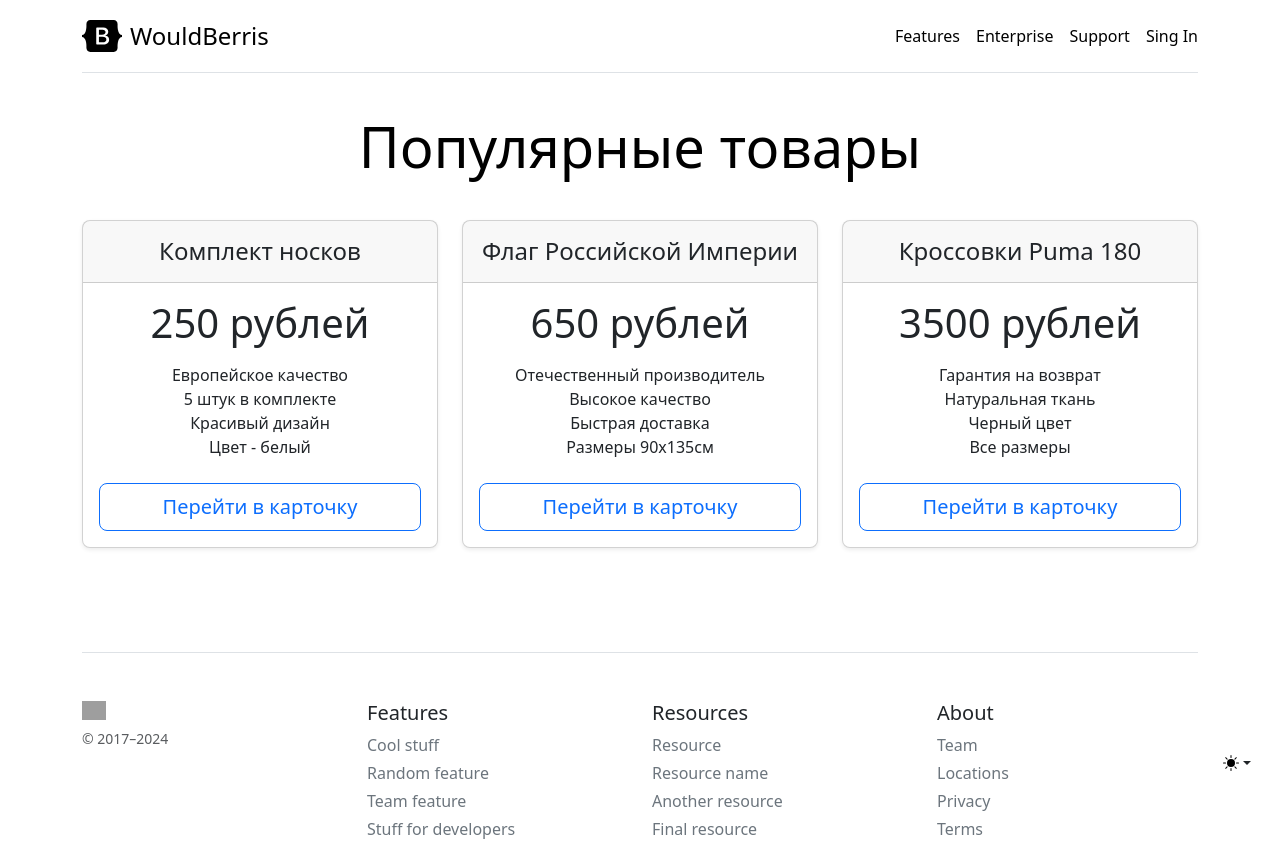
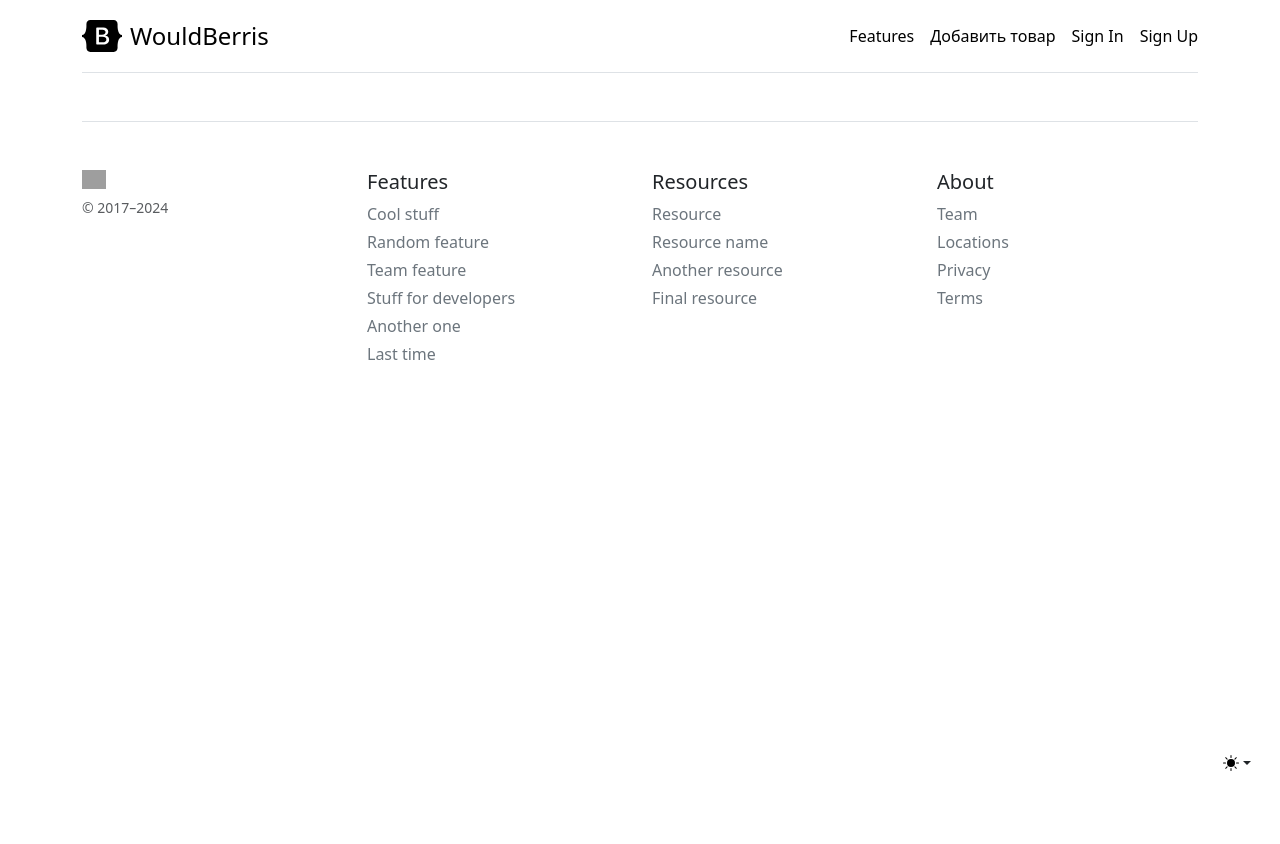
Before and after one commit to SpicinAnton/WEB_SITE22, a Flask app: page / in a window 1280 px wide. Shown: the top 844 px of the page. After the commit the page ends 771 px from the top, so only its background shows below. Run offline with Flask 3, Linux system fonts and the light colour scheme; some libraries are stand-ins or nearby versions; grey boxes are pictures that could not be loaded.

Commit message:
Update base.html

```diff
--- a/templates/base.html
+++ b/templates/base.html
@@ -76,83 +76,21 @@
 
       <nav class="d-inline-flex mt-2 mt-md-0 ms-md-auto">
         <a class="me-3 py-2 link-body-emphasis text-decoration-none" href="#">Features</a>
-        <a class="me-3 py-2 link-body-emphasis text-decoration-none" href="#">Enterprise</a>
-        <a class="me-3 py-2 link-body-emphasis text-decoration-none" href="#">Support</a>
-          <a class="py-2 link-body-emphasis text-decoration-none" href="register">Sing In</a>
+        <a class="me-3 py-2 link-body-emphasis text-decoration-none" href="add">Добавить товар</a>
+        <a class="me-3 py-2 link-body-emphasis text-decoration-none" href="login">Sign In</a>
+          <a class="py-2 link-body-emphasis text-decoration-none" href="register">Sign Up</a>
       </nav>
 
     </div>
-    <div class="pricing-header p-3 pb-md-4 mx-auto text-center">
-      <h1 class="display-4 fw-normal text-body-emphasis">Популярные товары</h1>
-      <p class="fs-5 text-body-secondary"></p>
-    </div>
+
   </header>
-
-  <main>
-    <div class="row row-cols-1 row-cols-md-3 mb-3 text-center">
-      <div class="col">
-        <div class="card mb-4 rounded-3 shadow-sm">
-          <div class="card-header py-3">
-            <h4 class="my-0 fw-normal">Комплект носков</h4>
-          </div>
-          <div class="card-body">
-            <h1 class="card-title pricing-card-title">250 рублей<small class="text-body-secondary fw-light"></small></h1>
-            <ul class="list-unstyled mt-3 mb-4">
-              <li>Европейское качество</li>
-              <li>5 штук в комплекте</li>
-              <li>Красивый дизайн</li>
-              <li>Цвет - белый</li>
-            </ul>
-            <button type="button" class="w-100 btn btn-lg btn-outline-primary">Перейти в карточку</button>
-          </div>
-        </div>
-      </div>
-      <div class="col">
-        <div class="card mb-4 rounded-3 shadow-sm">
-          <div class="card-header py-3">
-            <h4 class="my-0 fw-normal">Флаг Российской Империи</h4>
-          </div>
-          <div class="card-body">
-            <h1 class="card-title pricing-card-title">650 рублей<small class="text-body-secondary fw-light"></small></h1>
-            <ul class="list-unstyled mt-3 mb-4">
-              <li>Отечественный производитель</li>
-              <li>Высокое качество</li>
-              <li>Быстрая доставка</li>
-              <li>Размеры 90x135см</li>
-            </ul>
-            <button type="button" class="w-100 btn btn-lg btn-outline-primary">Перейти в карточку</button>
-          </div>
-        </div>
-      </div>
-      <div class="col">
-        <div class="card mb-4 rounded-3 shadow-sm">
-          <div class="card-header py-3">
-            <h4 class="my-0 fw-normal">Кроссовки Puma 180</h4>
-          </div>
-          <div class="card-body">
-            <h1 class="card-title pricing-card-title">3500 рублей<small class="text-body-secondary fw-light"></small></h1>
-            <ul class="list-unstyled mt-3 mb-4">
-              <li>Гарантия на возврат</li>
-              <li>Натуральная ткань</li>
-              <li>Черный цвет</li>
-              <li>Все размеры</li>
-            </ul>
-            <button type="button" class="w-100 btn btn-lg btn-outline-primary">Перейти в карточку</button>
-          </div>
-        </div>
-      </div>
-    </div>
 
 
 
-    <div class="table-responsive">
-      <table class="table text-center">
+  {% block content %}{%endblock%}
 
 
 
-      </table>
-    </div>
-  </main>
 
   <footer class="pt-4 my-md-5 pt-md-5 border-top">
     <div class="row">
@@ -192,6 +130,9 @@
     </div>
   </footer>
 </div>
+
+
+
 <script src="/docs/5.3/dist/js/bootstrap.bundle.min.js" integrity="sha384-YvpcrYf0tY3lHB60NNkmXc5s9fDVZLESaAA55NDzOxhy9GkcIdslK1eN7N6jIeHz" crossorigin="anonymous"></script>
 
 
```
